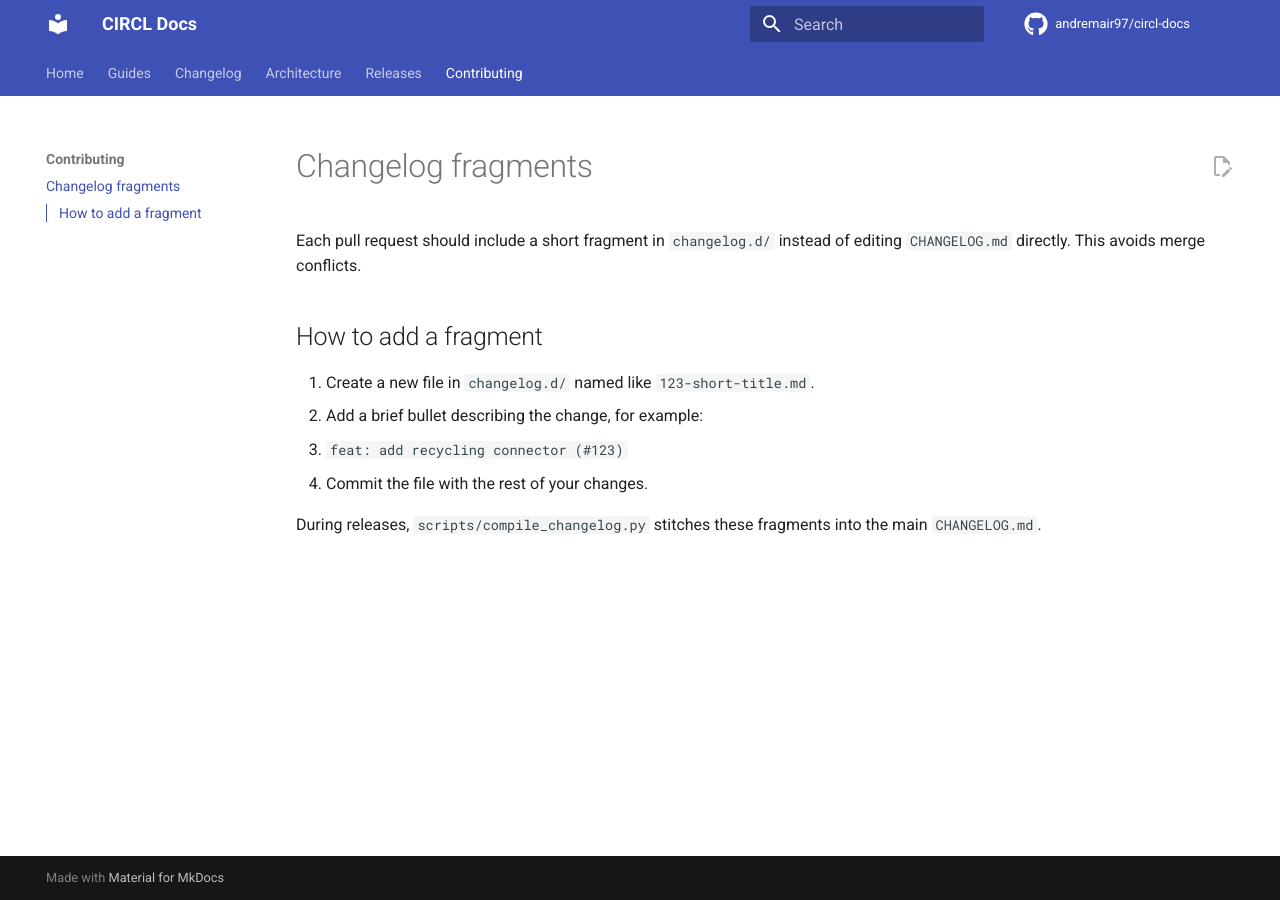
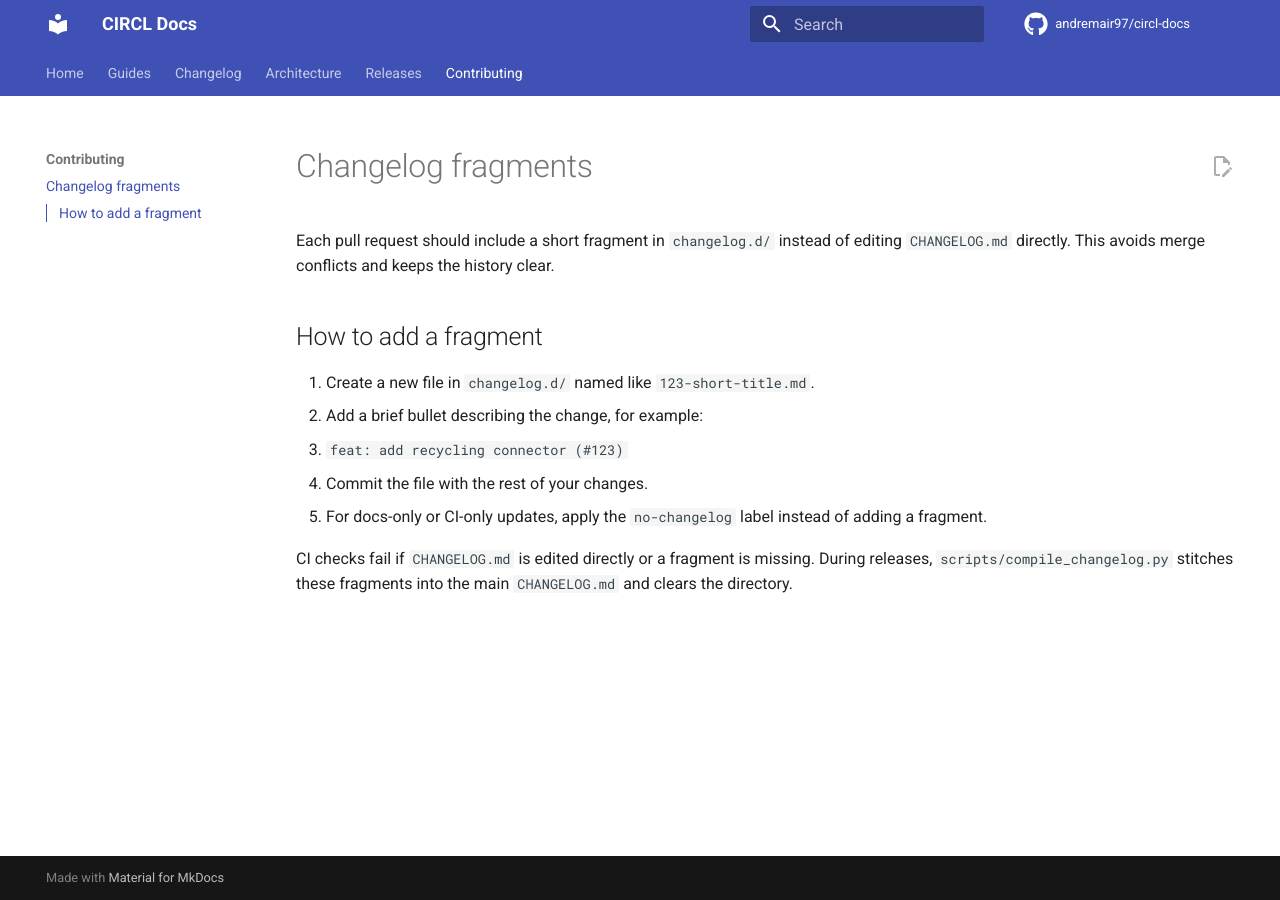
Before and after one commit to andremair97/circl-docs, an MkDocs documentation site: the page built from docs/contributing/changelog.md, in a window 1280 px wide. Built offline with MkDocs 1.6.1 and Material for MkDocs 9.7.7, drawn with Linux system fonts in a browser that asks for light colours; comment, search, counter and statistics services are not loaded.

Commit message:
docs: document changelog fragment workflow

```diff
--- a/docs/contributing/changelog.md
+++ b/docs/contributing/changelog.md
@@ -1,6 +1,6 @@
 # Changelog fragments
 
-Each pull request should include a short fragment in `changelog.d/` instead of editing `CHANGELOG.md` directly. This avoids merge conflicts.
+Each pull request should include a short fragment in `changelog.d/` instead of editing `CHANGELOG.md` directly. This avoids merge conflicts and keeps the history clear.
 
 ## How to add a fragment
 
@@ -8,5 +8,6 @@ Each pull request should include a short fragment in `changelog.d/` instead of e
 2. Add a brief bullet describing the change, for example:
    - `feat: add recycling connector (#123)`
 3. Commit the file with the rest of your changes.
+4. For docs-only or CI-only updates, apply the `no-changelog` label instead of adding a fragment.
 
-During releases, `scripts/compile_changelog.py` stitches these fragments into the main `CHANGELOG.md`.
+CI checks fail if `CHANGELOG.md` is edited directly or a fragment is missing. During releases, `scripts/compile_changelog.py` stitches these fragments into the main `CHANGELOG.md` and clears the directory.
--- a/mkdocs.yml
+++ b/mkdocs.yml
@@ -89,4 +89,5 @@ nav:
       - ADRs: adr/index.md
   - Releases: releases.md
   - Contributing:
+      # Guide on changelog fragments for PRs
       - Changelog fragments: contributing/changelog.md
```
Also changed, not shown: AGENT.md (+5 -1 lines), CONTEXT-PACK.md (+2 -0 lines), README.md (+6 -1 lines), changelog.d/docs-changelog-fragments.md (added, +1 -0 lines), .github/PULL_REQUEST_TEMPLATE.md.
